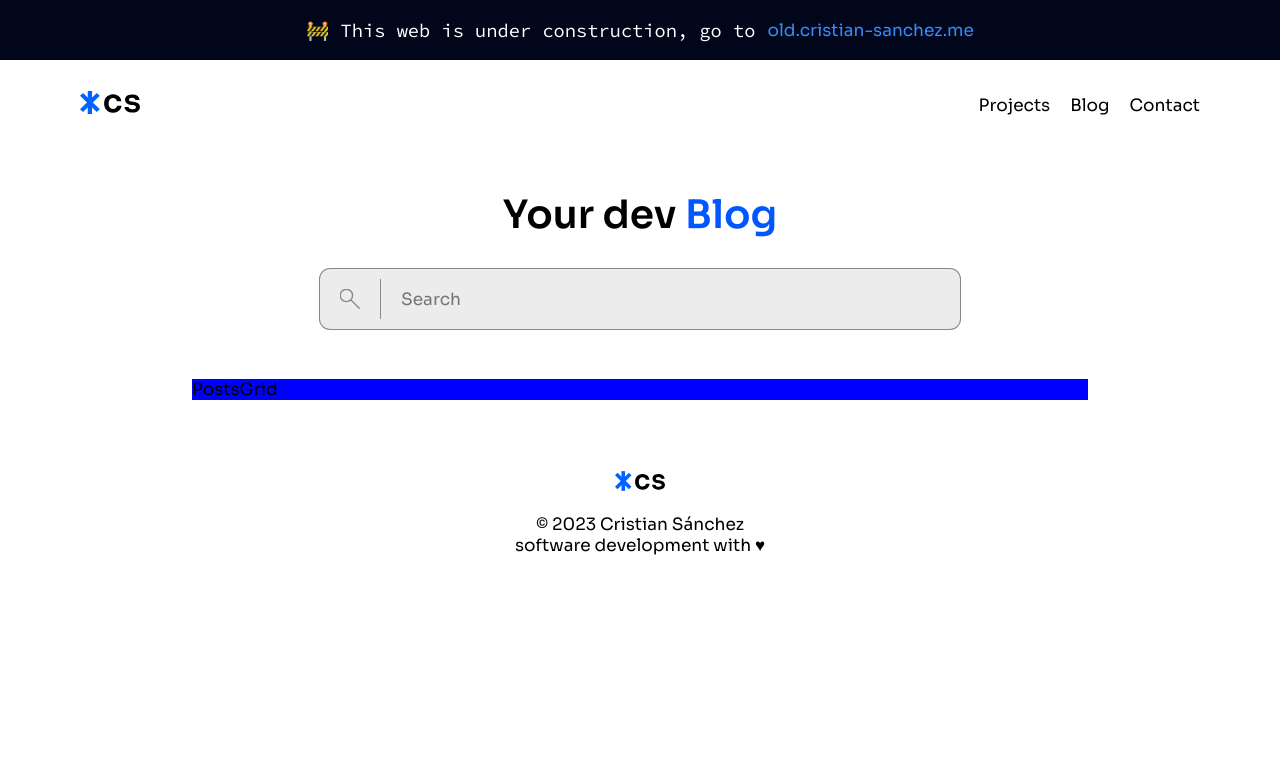
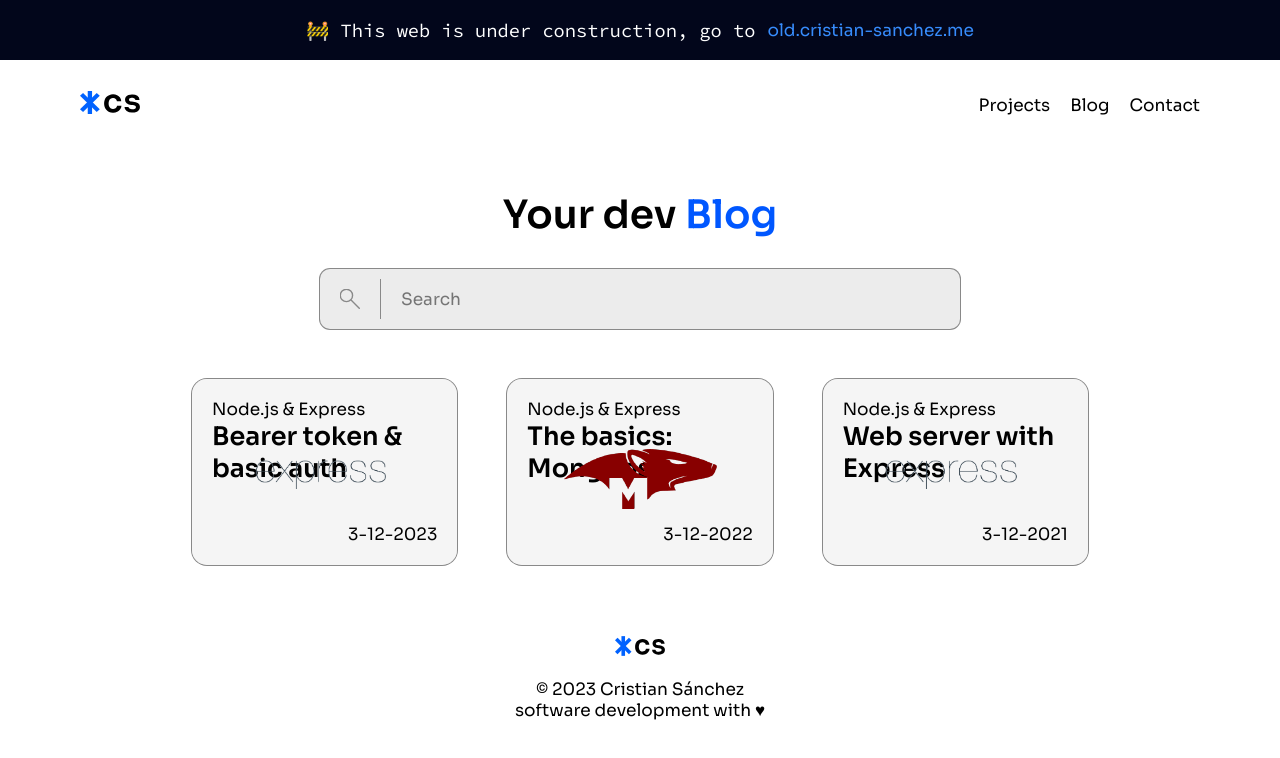
Before and after one commit to noreplydev/cristian-sanchez.me, a Next.js app: page /blog in a window 1280 px wide. Shown: the top 758 px of the page. Built offline with nearby package versions, Linux system fonts and the light colour scheme.

Commit message:
[FT] Blog posts: added blog page posts cards

```diff
--- a/app/blog/blog.module.css
+++ b/app/blog/blog.module.css
@@ -35,6 +35,7 @@
   margin-bottom: 50px;
 }
 
+
 .searchbar {
   box-sizing: border-box;
   display: flex;
@@ -47,6 +48,11 @@
   padding: 10px 20px;
   box-shadow: 0px 0px 0px 1px var(--dark-gray);
   border-radius: 10px;
+  transition: all 0.2s ease-in-out;
+}
+
+.searchbar:focus-within {
+  box-shadow: 0px 0px 0px 1px var(--vibrant-blue);
 }
 
 .lens {
@@ -61,4 +67,9 @@
   border-left: 1px solid var(--dark-gray);
   outline: none;
   padding-left: 20px;
+  transition: all 0.2s ease-in-out;
 }
+
+.input:focus {
+  border-left: 1px solid var(--vibrant-blue);
+}
--- a/components/blog/PostsGrid.jsx
+++ b/components/blog/PostsGrid.jsx
@@ -1,10 +1,24 @@
 import React from 'react'
 import style from './postsGrid.module.css'
+import { getPostsMetadata } from '@/lib/postMetadata'
 
 export const PostsGrid = () => {
+  const data = getPostsMetadata()
+
   return (
     <div className={style.postsGridContainer}>
-      PostsGrid
+      {
+        data.map(post => {
+          return (
+            <div className={style.postCard} key={post.slug}>
+              <p className={style.topics}>{post.topics}</p>
+              <h3 className={style.title}>{post.title}</h3>
+              <p className={style.postDate}>{post.date}</p>
+              <img src={post.banner} alt={post.title} className={style.banner} />
+            </div>
+          )
+        })
+      }
     </div>
   )
 }
--- a/components/blog/postsGrid.module.css
+++ b/components/blog/postsGrid.module.css
@@ -1,7 +1,56 @@
 .postsGridContainer {
-  height: fit-content;
+  height: 100%;
   width: 100%;
+  display: grid;
+  grid-template-columns: 1fr 1fr 1fr;
+  grid-template-rows: auto;
+  gap: 50px;
+}
+
+.postCard {
+  position: relative;
+  aspect-ratio: 1/0.7;
   display: flex;
-  flex-wrap: wrap;
-  background-color: blue;
+  flex-direction: column;
+  align-items: flex-start;
+  justify-content: flex-start;
+  padding: 20px;
+  border-radius: 15px;
+  background-color: #ececec83;
+  box-shadow: 0 0 0 1px var(--dark-gray);
+  transition: all 0.07s ease-in-out;
 }
+
+.postCard:hover {
+  box-shadow: 0 0 0 1px var(--vibrant-blue);
+  background-color: #0055ff20;
+  scale: 1.05;
+}
+
+.title {
+  font-family: var(--sora);
+  font-weight: 600;
+  font-size: 1.5rem;
+  color: var(--text);
+}
+
+.postDate {
+  position: absolute;
+  top: 100%;
+  right: 0%;
+  transform: translateY(-100%);
+  padding: 20px;
+  font-family: var(--sora);
+  font-weight: 400;
+  font-size: 1rem;
+  color: var(--text);
+}
+
+.banner {
+  height: auto;
+  width: 60%;
+  position: absolute;
+  top: 50%;
+  left: 50%;
+  transform: translate(-50%, -50%);
+}
--- /dev/null
+++ b/lib/postMetadata.js
@@ -0,0 +1,16 @@
+import fs from 'fs'
+import matter from 'gray-matter'
+
+export const getPostsMetadata = () => {
+  const files = fs.readdirSync('posts/') // get all the files in the posts folder
+  const markdownFiles = files.filter(filename => filename.endsWith('.md'))
+
+  const metadata = markdownFiles.map(filename => {
+    const file = fs.readFileSync(`posts/${filename}`, 'utf-8')
+    const { data } = matter(file) // get the headers metada from the file
+
+    return { slug: filename.replace('.md', ''), ...data }
+  })
+
+  return metadata
+}
```
Also changed, not shown: components/homepage/BlogGrid.jsx (+1 -15 lines).
